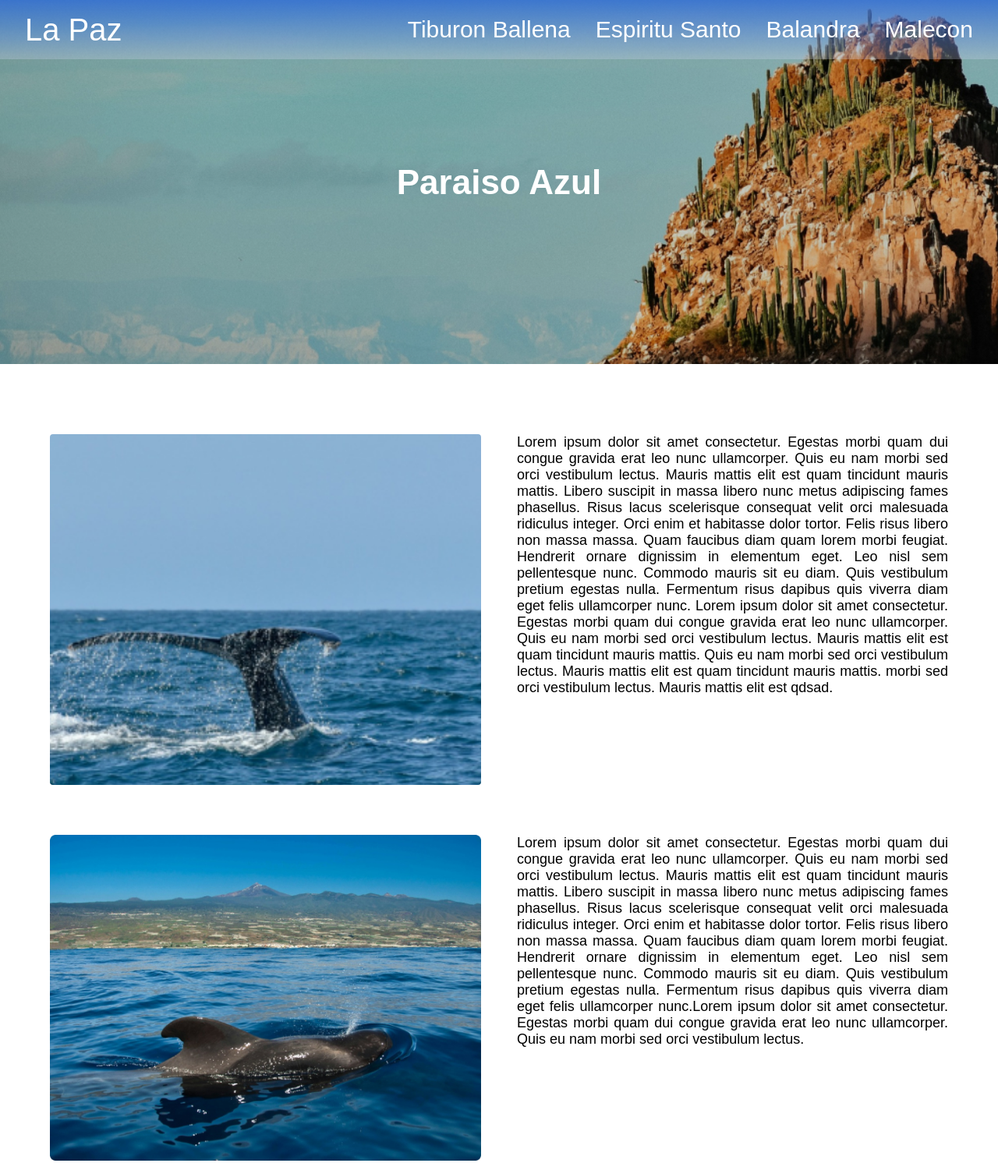
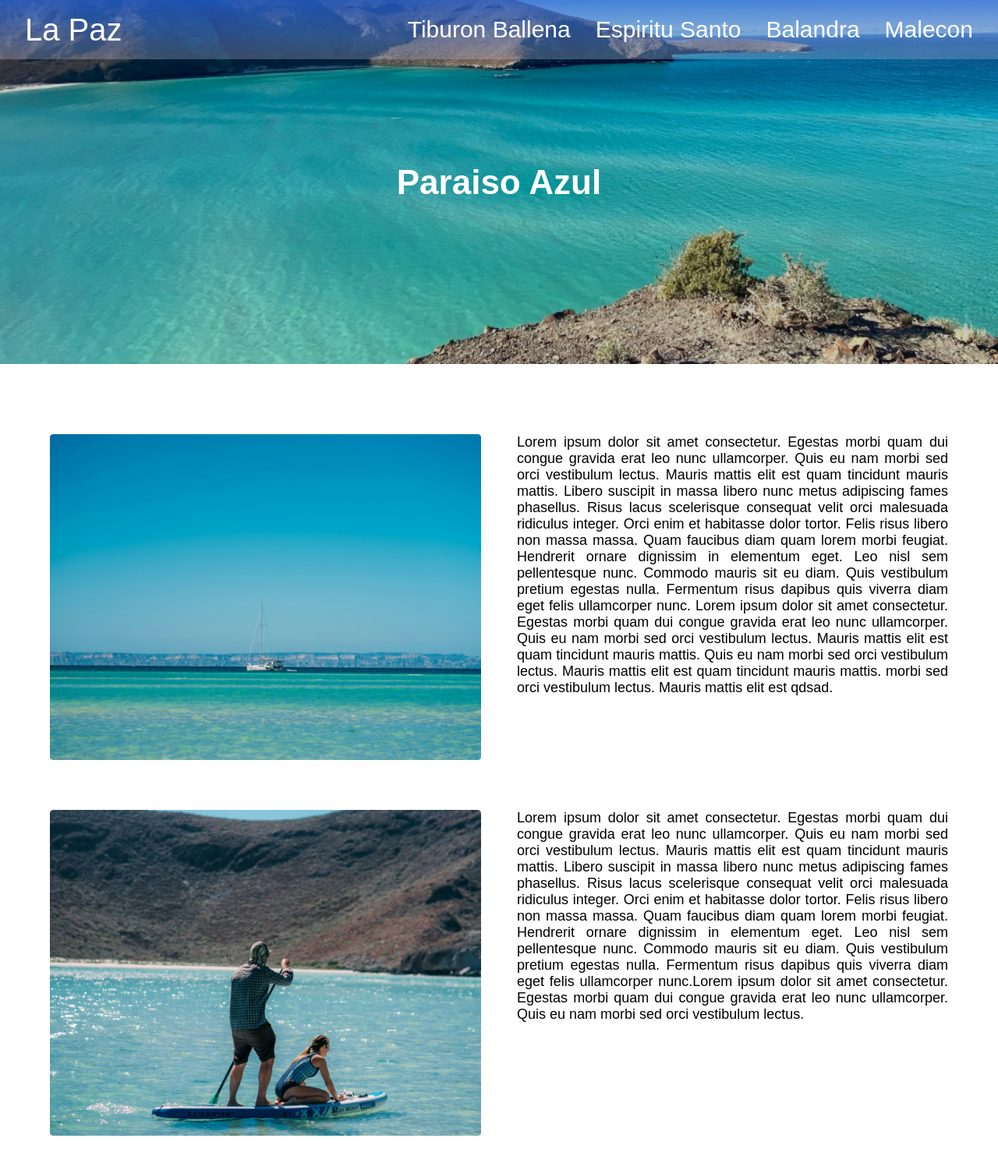
Before and after one commit to lSoulking/PreEntrega2VazquezRios, a plain HTML site: page pages/balandra.html in a window 1280 px wide. Shown: the top 1492 px of the page at 78% size. Drawn offline with Linux system fonts and the light colour scheme.

Commit message:
actualizacon de preeentrega

```diff
--- a/css/landing.css
+++ b/css/landing.css
@@ -78,7 +78,7 @@
   height: 467px;
   width: 100%;
   background-image: linear-gradient(rgba(0, 0, 0, 0.2), rgba(0, 0, 0, 0.2)),
-    url("../assets/banner\,isla.jpg");
+    url("../assets/balandra\ banner.jpg");
   background-repeat: no-repeat;
   background-size: cover;
   align-items: center;
@@ -90,7 +90,7 @@
   height: 467px;
   width: 100%;
   background-image: linear-gradient(rgba(0, 0, 0, 0.2), rgba(0, 0, 0, 0.2)),
-    url("../assets/banner\,isla.jpg");
+    url("../assets/malecon\ banner.jpg");
   background-repeat: no-repeat;
   background-size: cover;
   align-items: center;
--- a/pages/balandra.html
+++ b/pages/balandra.html
@@ -32,7 +32,7 @@
   <body>
     <main class="main-container-balandra">
       <div class="image-container-balandra">
-        <img class="item-main-balandra" src="../assets/tiburon.jpg" alt="" />
+        <img class="item-main-balandra" src="../assets/balandra2.jpg" alt="" />
         <p class="text-box-balandra">
           Lorem ipsum dolor sit amet consectetur. Egestas morbi quam dui congue
           gravida erat leo nunc ullamcorper. Quis eu nam morbi sed orci
@@ -55,7 +55,7 @@
       <div class="image-container-alternative-balandra">
         <img
           class="item-main-alternative-balandra"
-          src="../assets/tiburon2.jpg"
+          src="../assets/balandra1.jpg"
           alt=""
         />
         <p class="text-box-balandra">
```
Also changed, not shown: pages/malecon.html (+3 -2 lines), assets/balandra banner.jpg (added), assets/balandra1.jpg (added), assets/balandra2.jpg (added), assets/malecon banner.jpg (added), assets/malecon1.jpg (added), assets/malecon2.jpg (added).
